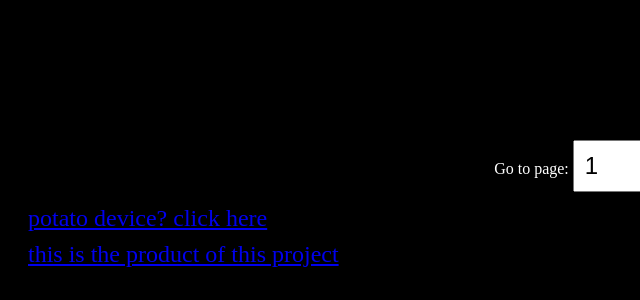
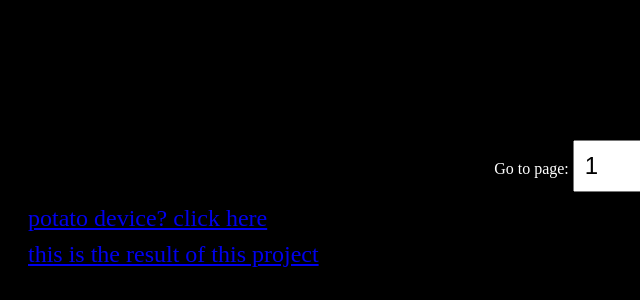
Before and after one commit to modelzaza9/modelzaza9.github.io, a plain HTML site: page index.html in a window 1280 px wide. Shown: the part 863-1163 px from the top of the page, 0-640 px from the left. Drawn offline with Linux system fonts and the light colour scheme; no server answers.

Commit message:
Update index.html

```diff
--- a/index.html
+++ b/index.html
@@ -70,7 +70,7 @@
     </div>
     <a class="link" href="https://github.com/modelzaza9/modelzaza9.github.io/raw/main/digit%20only%2014369420%20digit.txt" download>potato device? click here</a>
     <br>
-    <a class="link" href="https://github.com/modelzaza9/modelzaza9.github.io/blob/main/%E0%B9%82%E0%B8%84%E0%B8%A3%E0%B8%87%E0%B8%87%E0%B8%B2%E0%B8%99%E0%B8%84%E0%B8%93%E0%B8%B4%E0%B8%95%E0%B8%A8%E0%B8%B2%E0%B8%AA%E0%B8%95%E0%B8%A3%E0%B9%8C_2_%E0%B8%A3%E0%B8%B9%E0%B8%9B%E0%B9%80%E0%B8%A5%E0%B9%88%E0%B8%A1_0%5E1_V2_%E0%B8%AA%E0%B9%88%E0%B8%87%E0%B8%95%E0%B8%A3%E0%B8%A7%E0%B8%88_1.8.pdf" download>this is the product of this project</a>
+    <a class="link" href="https://github.com/modelzaza9/modelzaza9.github.io/blob/main/merged_pi_project.docx" download>this is the result of this project</a>
     <script>
         const digitsPerPage = 500000;
         let piDigits = ''; // Will store the fetched Pi digits
```
